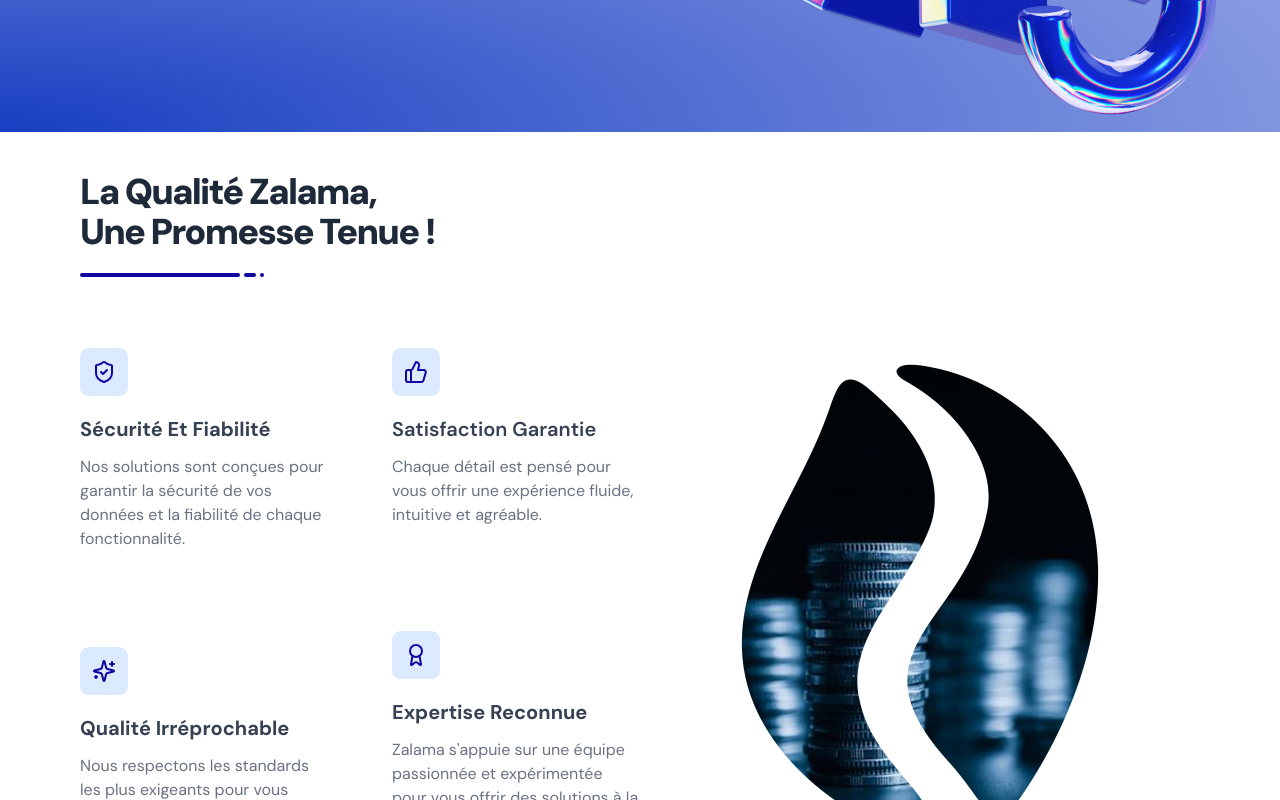
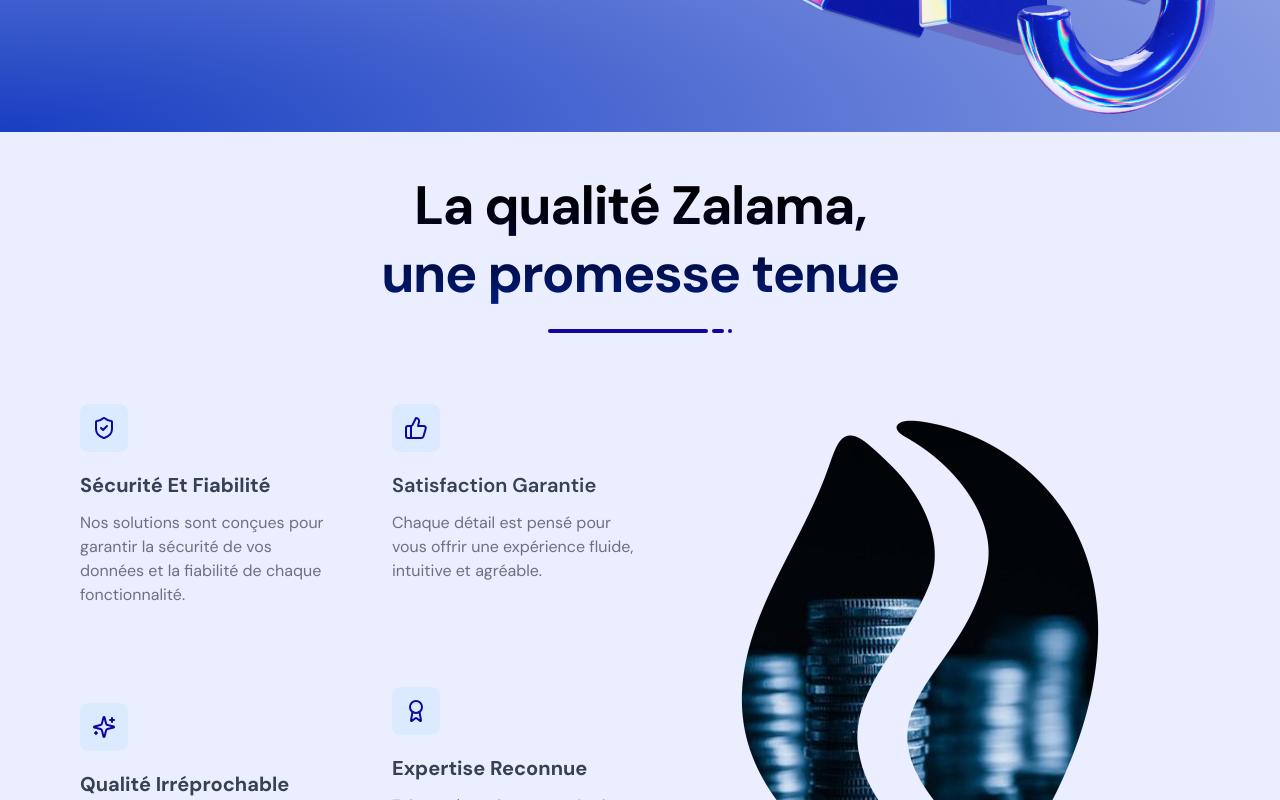
Before and after one commit to zalamagn2025/ZaLaMa-website, a Next.js app: page / in a window 1280 px wide. Shown: the part 660-1460 px from the top of the page. Built offline with nearby package versions, Linux system fonts and the light colour scheme; no server answers.

Commit message:
ajustation

```diff
--- a/src/components/sections/HomeFeature.tsx
+++ b/src/components/sections/HomeFeature.tsx
@@ -4,18 +4,18 @@
 
 export const HomeFeature = () => {
   return (
-<section className="bg-white dark:bg-gray-900">
+<section className="dark:bg-gray-900">
     <div className="container px-6 py-10 mx-auto lg:px-20">
-        <h1 className="text-3xl tracking-tighter font-black text-gray-800 capitalize lg:text-4xl dark:text-white">
-            La qualité Zalama, <br/> une promesse tenue !
-        </h1>
-
-        <div className="mt-2">
-            <span className="inline-block w-40 h-1 bg-[#10059F] rounded-full"></span>
-            <span className="inline-block w-3 h-1 ml-1 bg-[#10059F] rounded-full"></span>
-            <span className="inline-block w-1 h-1 ml-1 bg-[#10059F] rounded-full"></span>
+        <div className='section-heading flex flex-col items-center'>
+            <h2 className="section-title">
+                La qualité Zalama, une promesse tenue
+            </h2>
+            <div className="mt-2">
+                <span className="inline-block w-40 h-1 bg-[#10059F] rounded-full"></span>
+                <span className="inline-block w-3 h-1 ml-1 bg-[#10059F] rounded-full"></span>
+                <span className="inline-block w-1 h-1 ml-1 bg-[#10059F] rounded-full"></span>
+            </div>
         </div>
-
         <div className="mt-8 xl:mt-12 lg:flex lg:items-center">
             <div className="grid w-full grid-cols-1 gap-8 lg:w-1/2 xl:gap-16 md:grid-cols-2">
 
```
